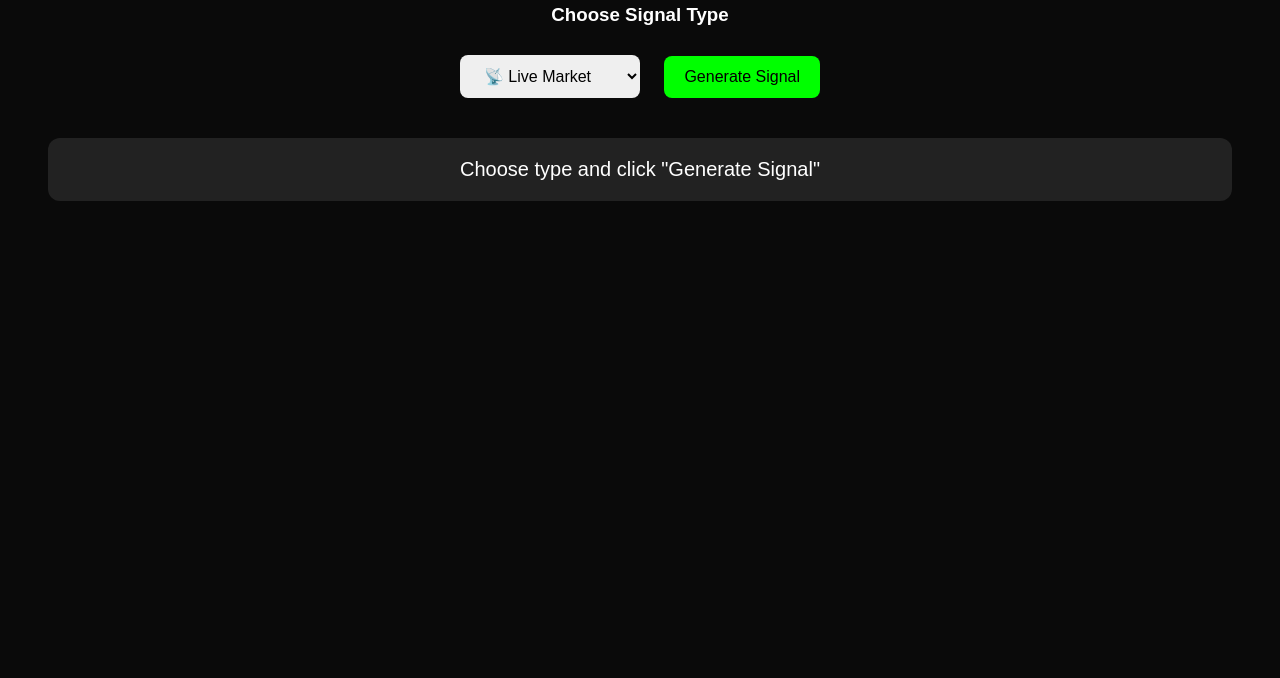
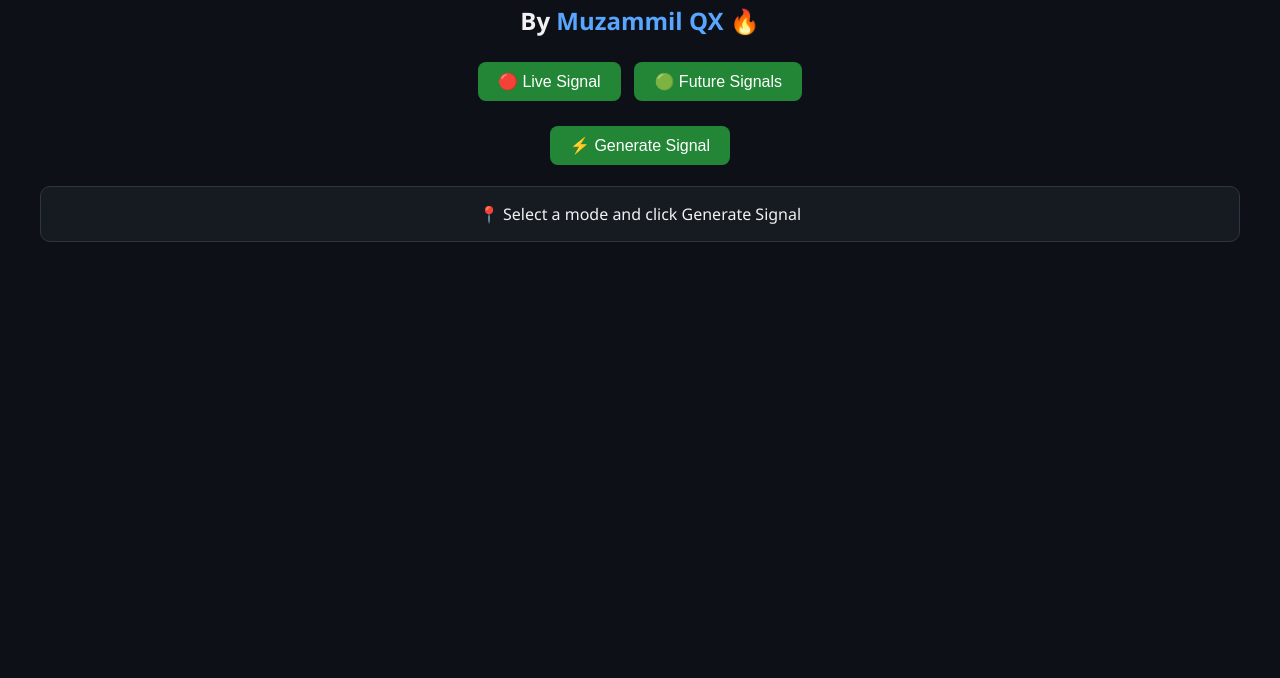
Before and after one commit to MuzammilQXpro/quotex-signals, a plain HTML site: page index.html in a window 1280 px wide. Shown: the part 122-800 px from the top of the page. Drawn offline with Linux system fonts and the light colour scheme.

Commit message:
Update index.html

```diff
--- a/index.html
+++ b/index.html
@@ -1,96 +1,115 @@
 <!DOCTYPE html>
 <html lang="en">
 <head>
-  <meta charset="UTF-8">
-  <title>Muzammil QX - Quotex Signals</title>
+  <meta charset="UTF-8" />
+  <meta name="viewport" content="width=device-width, initial-scale=1.0"/>
+  <title>Muzammil QX Signals</title>
   <style>
     body {
-      font-family: Arial, sans-serif;
-      background: #0a0a0a;
-      color: #fff;
+      font-family: 'Segoe UI', sans-serif;
+      background: #0d1117;
+      color: #f1f1f1;
       text-align: center;
-      padding: 40px;
+      padding: 2rem;
     }
     h1 {
-      color: #0f0;
-      margin-bottom: 10px;
+      color: #58a6ff;
     }
-    select, button {
-      padding: 12px 20px;
-      margin: 10px;
+    .mode-buttons {
+      margin: 1rem 0;
+    }
+    button {
+      background-color: #238636;
+      border: none;
+      padding: 10px 20px;
+      margin: 0.3rem;
       font-size: 16px;
       border-radius: 8px;
-      border: none;
-    }
-    button {
-      background: #0f0;
-      color: #000;
+      color: white;
       cursor: pointer;
     }
-    #signal {
-      margin-top: 30px;
-      font-size: 20px;
-      background: #222;
-      padding: 20px;
-      border-radius: 12px;
+    button:hover {
+      background-color: #2ea043;
+    }
+    .signal-box {
+      background: #161b22;
+      border: 1px solid #30363d;
+      border-radius: 10px;
+      padding: 1rem;
+      margin-top: 1rem;
     }
   </style>
 </head>
 <body>
-  <h1>💹 Muzammil QX</h1>
-  <h3>Choose Signal Type</h3>
-  <select id="mode">
-    <option value="live">📡 Live Market</option>
-    <option value="future">⏳ Future Signal</option>
-  </select>
-  <button onclick="generateSignal()">Generate Signal</button>
+  <h1>📡 Real-Time Quotex Signals</h1>
+  <h2>By <span style="color:#58a6ff;">Muzammil QX</span> 🔥</h2>
 
-  <div id="signal">Choose type and click "Generate Signal"</div>
+  <div class="mode-buttons">
+    <button onclick="setMode('live')">🔴 Live Signal</button>
+    <button onclick="setMode('future')">🟢 Future Signals</button>
+  </div>
+
+  <div>
+    <button onclick="generateSignal()">⚡ Generate Signal</button>
+  </div>
+
+  <div class="signal-box" id="signalBox">📍 Select a mode and click Generate Signal</div>
 
   <script>
-    async function generateSignal() {
-      const mode = document.getElementById("mode").value;
-      const signalBox = document.getElementById("signal");
-      signalBox.innerHTML = "⏳ Getting signal...";
+    let mode = "live";
 
-      try {
+    function setMode(selectedMode) {
+      mode = selectedMode;
+      document.getElementById("signalBox").innerHTML = 📍 ${mode === 'live' ? 'Live signal' : 'Future signals'} mode selected. Click Generate Signal;
+    }
+
+    function formatTimePKT(date) {
+      let utc = date.getTime() + (date.getTimezoneOffset() * 60000);
+      let pktOffset = 5 * 60 * 60000;
+      let pktTime = new Date(utc + pktOffset);
+
+      return pktTime.toLocaleTimeString("en-GB", {
+        hour: "2-digit",
+        minute: "2-digit",
+      }) + " (PKT)";
+    }
+
+    function generateSignal() {
+      const signalBox = document.getElementById("signalBox");
+      signalBox.innerHTML = "⏳ Analyzing strategy, please wait...";
+
+      setTimeout(() => {
         if (mode === "live") {
-          const response = await fetch("http://alltradingapi.com/live/qx_live.ts?asset=BRLUSD_otc");
-          const text = await response.text();
-          const data = JSON.parse(text);
-
-          const last = data[data.length - 1];
-          const prev = data[data.length - 2];
-
-          const direction = last.close > prev.close ? "🔼 UP" : "🔽 DOWN";
-          const accuracy = Math.floor(Math.random() * 6) + 94; // 94–99%
-          const now = new Date().toLocaleTimeString([], { hour: '2-digit', minute: '2-digit' });
+          const pairs = ["EUR/GBP", "EUR/JPY", "USD/CHF", "GBP/JPY"];
+          const directions = ["UP 📈", "DOWN 📉"];
+          const pair = pairs[Math.floor(Math.random() * pairs.length)];
+          const direction = directions[Math.floor(Math.random() * directions.length)];
+          const accuracy = Math.floor(Math.random() * 26) + 70; // 70% to 95%
+          const time = formatTimePKT(new Date());
 
           signalBox.innerHTML = `
-            <h2>${direction}</h2>
-            <p><strong>Time:</strong> ${now}</p>
-            <p><strong>Pair:</strong> BRL/USD OTC</p>
-            <p><strong>Mode:</strong> Live Market</p>
-            <p><strong>Accuracy:</strong> ${accuracy}%</p>
-            <p><strong>Indicator:</strong> MACD + RSI</p>
+            ✅ <b>Live Signal</b><br/>
+            📊 Pair: <b>${pair}</b><br/>
+            ⏰ Time: <b>${time}</b><br/>
+            📈 Direction: <b>${direction}</b><br/>
+            🎯 Accuracy: <b>${accuracy}%</b>
           `;
         } else {
-          // Generate 10 fake "future" signals for now
-          let html = "<h3>🕒 Future Signals</h3>";
-          const baseTime = new Date();
+          const pairs = ["EUR/GBP", "EUR/JPY", "USD/CHF", "GBP/JPY"];
+          const directions = ["UP 📈", "DOWN 📉"];
+          let result = "<b>📅 Top 10 Future Signals:</b><br/><br/>";
           for (let i = 1; i <= 10; i++) {
-            const time = new Date(baseTime.getTime() + i * 60000); // +1 min
-            const clock = time.toLocaleTimeString([], { hour: '2-digit', minute: '2-digit' });
-            const dir = Math.random() > 0.5 ? "🔼 UP" : "🔽 DOWN";
-            const acc = Math.floor(Math.random() * 6) + 94;
-            html += <p>${clock} — ${dir} — ${acc}%</p>;
+            const pair = pairs[Math.floor(Math.random() * pairs.length)];
+            const direction = directions[Math.floor(Math.random() * directions.length)];
+            const accuracy = Math.floor(Math.random() * 21) + 80; // 80% to 100%
+            const futureTime = new Date(Date.now() + i * 60 * 1000);
+            const formattedTime = formatTimePKT(futureTime);
+
+            result += 🕒 ${formattedTime} — ${pair} — ${direction} — Accuracy: <b>${accuracy}%</b><br/>;
           }
-          signalBox.innerHTML = html;
+          signalBox.innerHTML = result;
         }
-      } catch (e) {
-        signalBox.innerHTML = "❌ Failed to fetch signal. Try again in 30 seconds.";
-        console.error(e);
-      }
+      }, 1500);
     }
   </script>
 </body>
```
